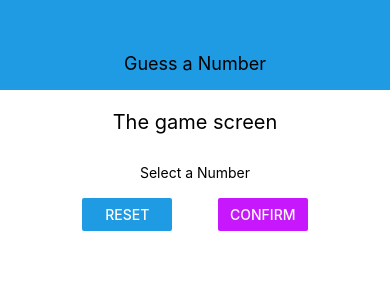
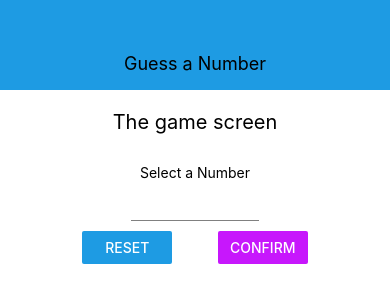
Before and after one commit to Karol-Szykula/react-native-course, a React Native app: screen / in a window 390 px wide. Shown: the top 302 px of the page. Built offline with nearby package versions, Linux system fonts and the light colour scheme.

Commit message:
Add input component

```diff
--- /dev/null
+++ b/components/Input.tsx
@@ -0,0 +1,23 @@
+import React from "react";
+import { StyleSheet, TextInput, TextInputProps } from "react-native";
+
+interface InputProps {
+  style?: any;
+}
+
+const Input = (props: InputProps | TextInputProps) => {
+  const { style } = props;
+
+  return <TextInput {...props} style={{ ...styles.input, ...style }} />;
+};
+
+const styles = StyleSheet.create({
+  input: {
+    height: 30,
+    borderBottomColor: "grey",
+    borderBottomWidth: 1,
+    marginVertical: 10,
+  },
+});
+
+export default Input;
--- a/screen/StartGameScreen.tsx
+++ b/screen/StartGameScreen.tsx
@@ -1,21 +1,53 @@
-import React from "react";
-import { StyleSheet, Text, View, TextInput, Button } from "react-native";
+import React, { useState } from "react";
+import {
+  StyleSheet,
+  Text,
+  View,
+  Button,
+  TouchableWithoutFeedback,
+  Keyboard,
+} from "react-native";
 
 import Card from "../components/Card";
+import Input from "../components/Input";
 import Colors from "../constants/colors";
 
 interface StartGameScreenProps {}
 
 const StartGameScreen = ({}: StartGameScreenProps) => {
+  const [enteredValue, setEnteredValue] = useState<string>("");
+
+  const numberInputHandler = (inputText: string) => {
+    setEnteredValue(inputText.replace(/[^0-9]/g, ""));
+  };
+
   return (
+    <TouchableWithoutFeedback
+      onPress={() => {
+        Keyboard.dismiss();
+      }}
+    >
       <View style={styles.screen}>
         <Text style={styles.title}>The game screen</Text>
         <Card style={styles.inputContainer}>
           <Text>Select a Number</Text>
-        <TextInput />
+          <Input
+            style={styles.input}
+            blurOnSubmit
+            autoCapitalize={"none"}
+            autoCorrect={false}
+            keyboardType={"number-pad"}
+            maxLength={2}
+            onChangeText={numberInputHandler}
+            value={enteredValue}
+          />
           <View style={styles.buttonContainer}>
             <View style={styles.button}>
-            <Button title={"Reset"} onPress={() => {}} color={Colors.primary} />
+              <Button
+                title={"Reset"}
+                onPress={() => {}}
+                color={Colors.primary}
+              />
             </View>
             <View style={styles.button}>
               <Button
@@ -27,6 +59,7 @@
           </View>
         </Card>
       </View>
+    </TouchableWithoutFeedback>
   );
 };
 
@@ -56,4 +89,7 @@
     justifyContent: "space-between",
     paddingHorizontal: 15,
   },
+  input: {
+    width: "50%",
+  },
 });
```
Lines whose indentation alone changed are shown as unchanged.
